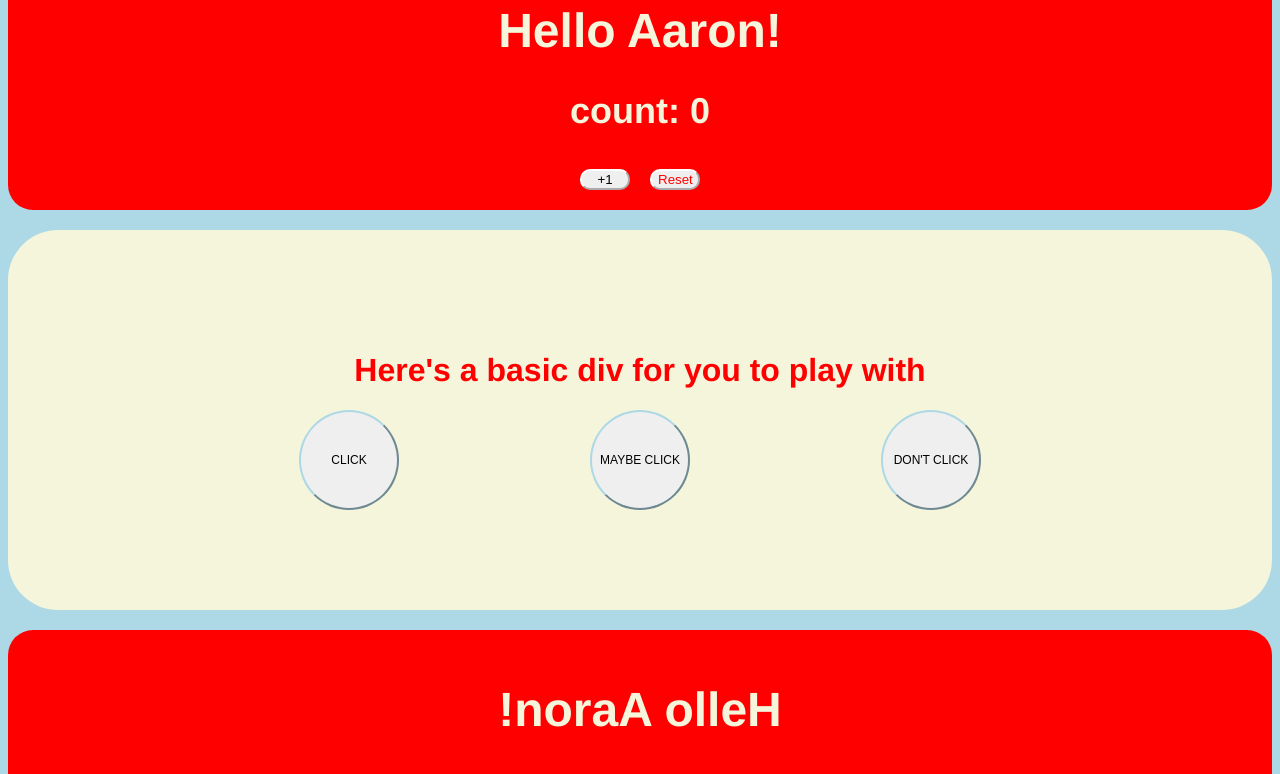
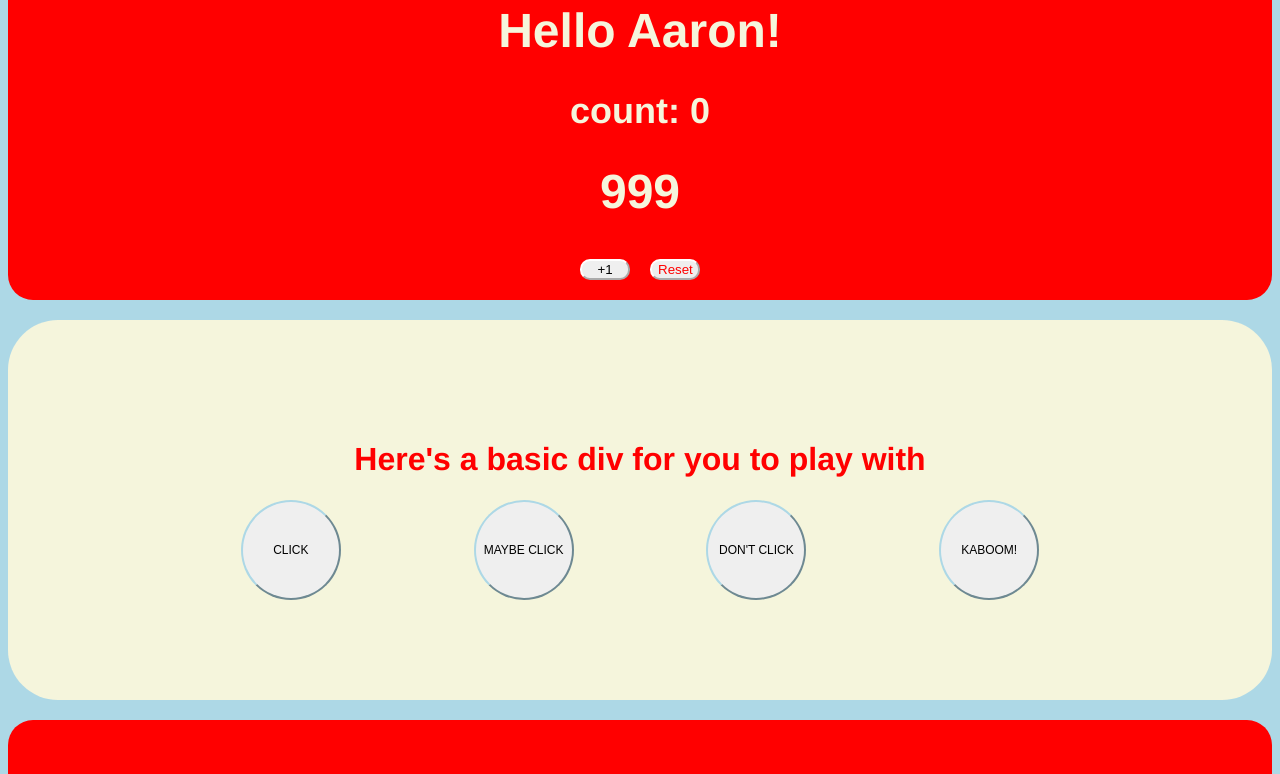
Before and after one commit to aschung212/spa, a Vue app: page / in a window 1280 px wide. Shown: the part 359-1133 px from the top of the page. Built offline with nearby package versions, Linux system fonts and the light colour scheme.

Commit message:
init pinia

```diff
--- a/package.json
+++ b/package.json
@@ -6,10 +6,11 @@
     "build": "vite build"
   },
   "dependencies": {
+    "pinia": "^2.2.2",
     "vue": "^3.0.4"
   },
   "devDependencies": {
-    "vite": "^1.0.0-rc.13",
-    "@vue/compiler-sfc": "^3.0.4"
+    "@vue/compiler-sfc": "^3.0.4",
+    "vite": "^1.0.0-rc.13"
   }
 }
--- a/src/App.vue
+++ b/src/App.vue
@@ -1,7 +1,7 @@
 <template>
   <Header />
-  <HelloWorld msg="Hello Aaron!" />
-  <BasicDiv msg="Here's a basic div for you to play with" />
+  <HelloWorld msg="Hello Aaron!" :c='999'/>
+  <BasicDiv msg="Here's a basic div for you to play with" @kaboom-button="console.log('emissions passed 💣')"/>
   <CustomComponent msg="!noraA olleH"/>
 </template>
 
--- a/src/components/BasicDiv.vue
+++ b/src/components/BasicDiv.vue
@@ -5,6 +5,7 @@
         <button @click="console.log('button was clicked!')" class="customButton">CLICK</button>
         <button @click="console.log('button was clicked!')" class="customButton">MAYBE CLICK</button>
         <button @click="console.log('button was clicked!')" class="customButton">DON'T CLICK</button>
+        <button @click="$emit('kaboomButton')" class="customButton">KABOOM!</button>
     </div>
     </div>
   </template>
--- a/src/components/HelloWorld.vue
+++ b/src/components/HelloWorld.vue
@@ -2,16 +2,19 @@
   <div :class="['countContainer', count%2 === 0 ? 'evenCount' : 'oddCount']">
     <h1>{{ msg }}</h1>
     <h2>count: {{ count }}</h2>
+    <h1>{{ c }}</h1>
     <button @click="count++" class="counterButton">+1</button>
     <button @click="count = 0" type="button" class="resetButton">Reset</button>
   </div>
 </template>
 
 <script>
+
 export default {
   name: 'HelloWorld',
   props: {
-    msg: String
+    msg: String,
+    c: Number
   },
   data() {
     return {
--- a/src/main.js
+++ b/src/main.js
@@ -1,5 +1,8 @@
 import { createApp } from 'vue'
+import { createPinia } from 'pinia'
 import App from './App.vue'
 import './index.css'
 
-createApp(App).mount('#app')
+createApp(App)
+    .use(createPinia())
+    .mount('#app');
```
Also changed, not shown: src/stores/counter.js (added, +23 -0 lines), 1 other file (tests, documents, lock files or other folders).
